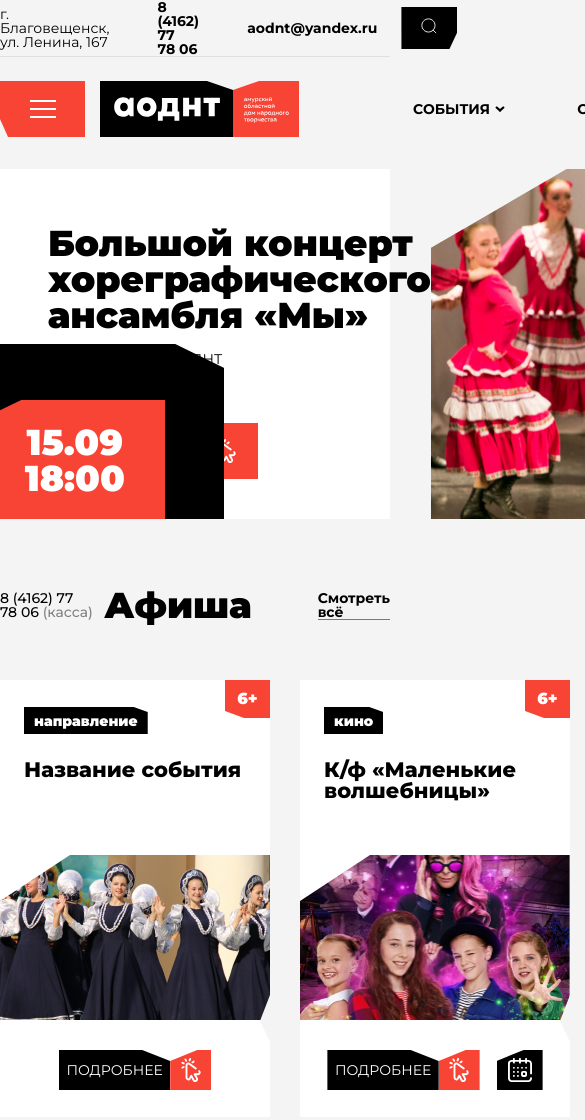
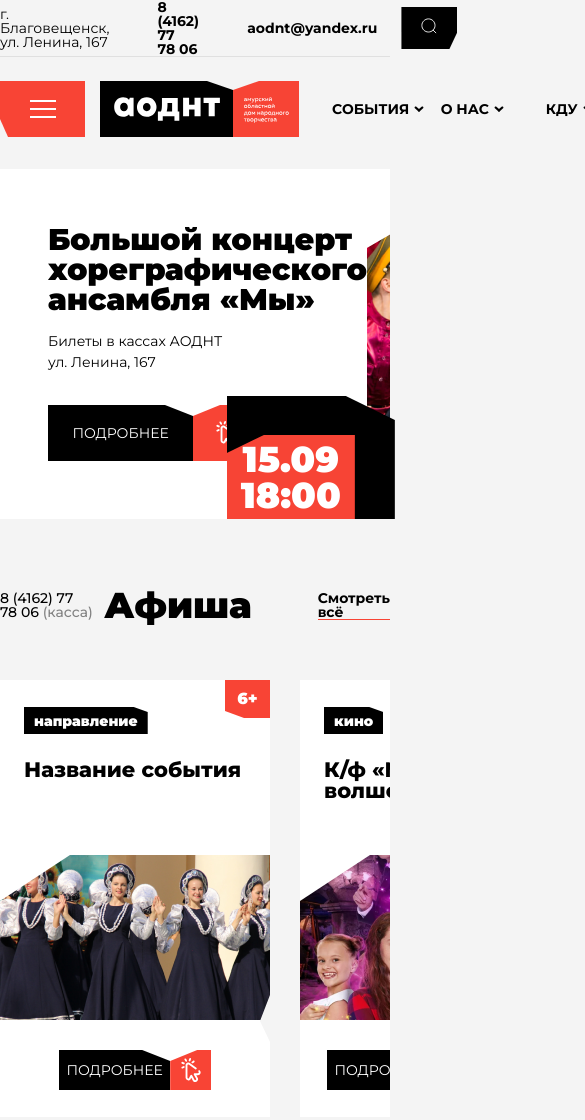
Before and after one commit to NivaiZ/SP__ArtGroup, a website: page src/html/index.html in a window 390 px wide. Shown: the top 1120 px of the page, 585 px wide, since content can reach past the window. Drawn offline with nearby package versions, Linux system fonts and the light colour scheme; files that its build step writes are made by us from their sources; files whose address does not match are found by name.

Commit message:
начал делать адаптив, готовность 10%

```diff
--- a/src/html/blocks/general-block.html
+++ b/src/html/blocks/general-block.html
@@ -2,8 +2,8 @@
 	<div class='general__flex container'>
 
 		<div class='general-block__wrapper'>
-			<div class='general__heading title'>
-				<h1 class='title__h1'>Большой концерт хореграфического ансамбля «Мы»</h1>
+			<div class='general__box title'>
+				<h1 class='general__heading title__h1'>Большой концерт хореграфического ансамбля «Мы»</h1>
 			</div>
 
 			<div class='general__group'>
@@ -27,13 +27,14 @@
 
 		<div class='general__picture'>
 			<img class='general__image' src="./../img/banner__image.png" alt="Баннер">
+
+			<div class='general__block'>
+				<div class='general__value'>
+					<time datetime="2024-09-15">15.09</time>
+					<time datetime="2024-09-15T18:00">18:00</time>
+				</div>
+			</div>
 		</div>
 
-		<div class='general__block'>
-			<div class='general__value'>
-				<time datetime="2024-09-15">15.09</time>
-				<time datetime="2024-09-15T18:00">18:00</time>
-			</div>
-		</div>
 	</div>
 </section>
--- a/src/html/blocks/poster.html
+++ b/src/html/blocks/poster.html
@@ -1,5 +1,5 @@
 <section class='poster'>
-	<div class='container'>
+	<div class='poster__container container'>
 
 		<div class='poster__wrapper'>
 
--- a/src/js/modules/newsSlider.js
+++ b/src/js/modules/newsSlider.js
@@ -12,12 +12,24 @@ export default function newsSlider() {
 			watchSlidesProgress: true,
 			slidesPerGroup: 1,
 			loop: false,
+
+			breakpoints: {
+				1439: {
+					slidesPerView: 4,
+					spaceBetween: 30,
+				},
+				1440: {
+					slidesPerView: 3,
+					spaceBetween: 30,
+				}
+			},
 			scrollbar: {
 				el: ".news__scrollbar.swiper-scrollbar",
 				dragSize: 1,
 				draggable: true,
 				snapOnRelease: true,
 			},
+
 		})
 	}
 }
--- a/src/scss/base/_fontsAutoGen.scss
+++ b/src/scss/base/_fontsAutoGen.scss
@@ -1,3 +1,10 @@
+@font-face {
+	font-family: Montserrat;
+	font-display: swap;
+	src: url("../fonts/Montserrat-Bold.woff2") format("woff2"), url("../fonts/Montserrat-Bold.woff") format("woff");
+	font-weight: 700;
+	font-style: normal;
+}
 @font-face {
 	font-family: Montserrat;
 	font-display: swap;
@@ -8,8 +15,8 @@
 @font-face {
 	font-family: Montserrat;
 	font-display: swap;
-	src: url("../fonts/Montserrat-Bold.woff2") format("woff2"), url("../fonts/Montserrat-Bold.woff") format("woff");
-	font-weight: 700;
+	src: url("../fonts/Montserrat-ExtraBold.woff2") format("woff2"), url("../fonts/Montserrat-ExtraBold.woff") format("woff");
+	font-weight: 800;
 	font-style: normal;
 }
 @font-face {
@@ -22,13 +29,6 @@
 @font-face {
 	font-family: Montserrat;
 	font-display: swap;
-	src: url("../fonts/Montserrat-ExtraBold.woff2") format("woff2"), url("../fonts/Montserrat-ExtraBold.woff") format("woff");
-	font-weight: 800;
-	font-style: normal;
-}
-@font-face {
-	font-family: Montserrat;
-	font-display: swap;
 	src: url("../fonts/Montserrat-Regular.woff2") format("woff2"), url("../fonts/Montserrat-Regular.woff") format("woff");
 	font-weight: 400;
 	font-style: normal;
--- a/src/scss/base/_mixins.scss
+++ b/src/scss/base/_mixins.scss
@@ -5,7 +5,7 @@
 }
 
 @mixin tablet () {
-    @media (max-width: 1220px) {
+    @media (max-width: 1440px) {
 		@content;
 	}
 }
--- a/src/scss/base/_vars.scss
+++ b/src/scss/base/_vars.scss
@@ -1,6 +1,6 @@
 :root {
 	--container-width: 1170px;
-	--container-padding: 15px;
+	--container-padding: 24px;
 
 	--font-main: 'Montserrat', sans-serif;
 	--page-bg: rgba(255, 255, 255, 1);
--- a/src/scss/blocks/_dropdown.scss
+++ b/src/scss/blocks/_dropdown.scss
@@ -64,3 +64,9 @@
 	font-weight: 700;
 	color: var(--page-bg);
 }
+
+@media (max-width: 1440px) {
+	.dropdown__name {
+		min-width: 87px;
+	}
+}
--- a/src/scss/blocks/_general.scss
+++ b/src/scss/blocks/_general.scss
@@ -66,6 +66,7 @@
 }
 
 .general__picture {
+	position: relative;
 	min-width: 599px;
 }
 
@@ -92,7 +93,7 @@
 	height: 175px;
 	background-color: var(--text-color);
 	position: absolute;
-	right: 42.5%;
+	left: -140px;
 	top: 50%;
 	clip-path: polygon(calc(100% - 49px) 0%, 100% 24px, 100% 100%, 0 100%, 0 0);
 }
@@ -116,3 +117,27 @@
 	width: 100%;
 	height: 40px;
 }
+
+@media (max-width: 1440px) {
+	.general__picture {
+		min-width: unset;
+		width: 100%;
+	}
+
+	.general__block {
+		width: 168px;
+		height: 123px;
+		bottom: 0;
+		top: unset;
+	}
+
+	.general__value {
+		width: 128px;
+		height: 84px;
+	}
+
+	.general__image {
+		min-height: 350px;
+    object-fit: cover;
+	}
+}
--- a/src/scss/blocks/_header.scss
+++ b/src/scss/blocks/_header.scss
@@ -23,3 +23,9 @@
 	justify-content: flex-end;
 	width: 100%;
 }
+
+@media (max-width: 1440px) {
+	.header__center{
+		margin-left: 33px;
+	}
+}
--- a/src/scss/blocks/_poster.scss
+++ b/src/scss/blocks/_poster.scss
@@ -164,3 +164,31 @@
 .poster__heading {
 	margin-right: 66px;
 }
+
+@media (max-width: 1440px) {
+	.poster__article {
+		display: flex;
+		gap: unset;
+		width: 100vh;
+		// overflow-y: hidden;
+		// overflow-x: scroll;
+	}
+
+	.poster__container {
+		overflow-y: hidden;
+		overflow-x: scroll;
+	}
+
+	.poster__card {
+		margin-right: 30px;
+
+		&:last-child {
+			margin-right: 0;
+		}
+	}
+	.poster__image {
+		width: unset;
+		height: unset;
+		max-width: unset;
+	}
+}
--- a/src/scss/blocks/_titles.scss
+++ b/src/scss/blocks/_titles.scss
@@ -22,3 +22,10 @@
 	font-weight: 700;
 	font-family: var(--font-titles);
 }
+
+@media (max-width: 1440px) {
+	.title__h1 {
+		font-size: 30px;
+		line-height: 30px;
+	}
+}
```
Also changed, not shown: src/scss/base/_containers.scss (+6 -18 lines), build/css/main.css, build/img/svgsprite/stack/sprite.stack.html, build/index.html, build/js/index.bundle.js.
